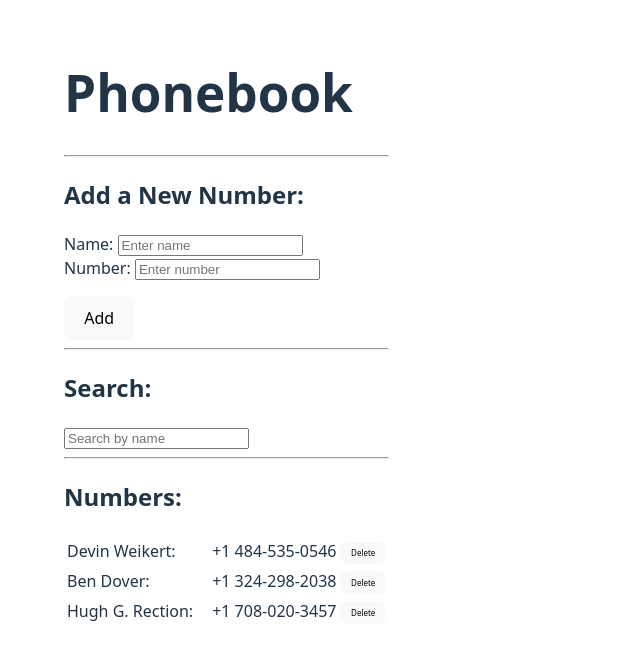
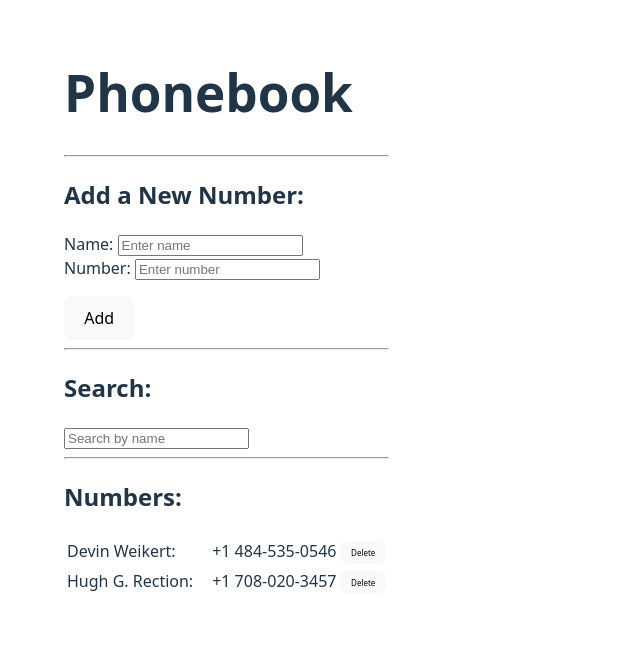
Before and after one commit to deviweik/full-stack-open, a React (Vite) app in the folder part2/phonebook/: page / in a window 1280 px wide. Shown: the top 660 px of the page, without its empty margins (0-640 px from the left). Built offline with nearby package versions, Linux system fonts and the light colour scheme; data requests are answered from the project's data file.

Commit message:
Complete exercise 2.17

```diff
--- a/part2/phonebook/db.json
+++ b/part2/phonebook/db.json
@@ -6,11 +6,6 @@
       "number": "+1 484-535-0546"
     },
     {
-      "id": "f875",
-      "name": "Ben Dover",
-      "number": "+1 324-298-2038"
-    },
-    {
       "id": "9c33",
       "name": "Hugh G. Rection",
       "number": "+1 708-020-3457"
--- a/part2/phonebook/src/App.jsx
+++ b/part2/phonebook/src/App.jsx
@@ -59,6 +59,12 @@ const App = () => {
           .then(res => {
             setPersons(persons.map(person => person.id !== existingPerson.id ? person : res))
           })
+          .catch(error => {
+            console.error(`Error updating person: ${error}`);
+            showAlert(`${existingPerson.name} has already been removed from the server`, 5);
+            setPersons(persons.filter(person => person.id !== existingPerson.id));
+            console.log(`Removed ${existingPerson.name} from phonebook due to error: ${error.message}`);
+          })
         setNewName('');
         setNewNumber('');
         showAlert(`Updated ${updatedPerson.name}'s number to ${updatedPerson.number}`, 3);
```
